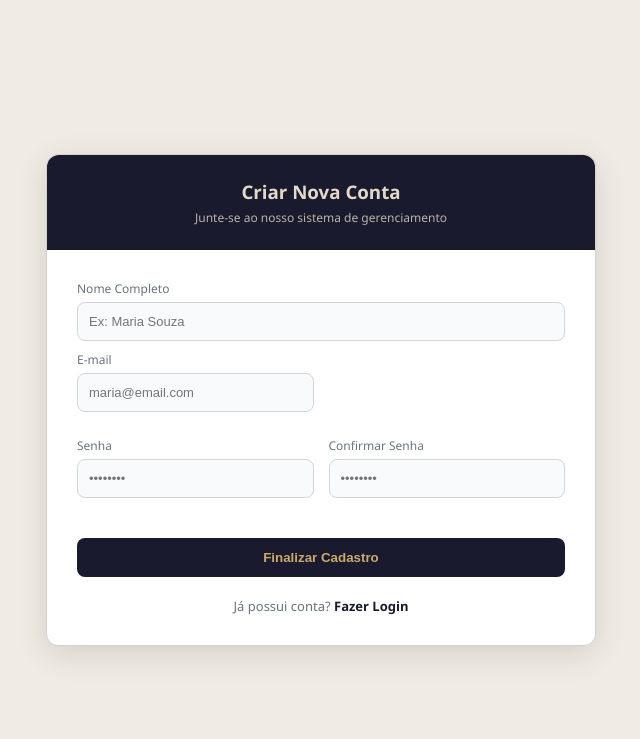
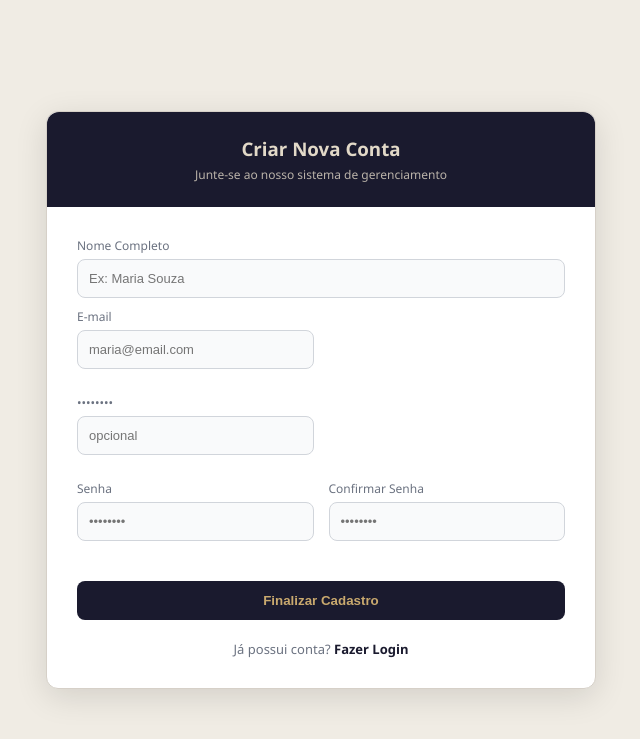
Before and after one commit to alvsgabriellk/Biblioteca, a Flask app: template templates/cadastro.html in a window 1280 px wide. Shown: the top 739 px of the page, without its empty margins (319-959 px from the left). Run offline with Flask 3, Linux system fonts and the light colour scheme; the template is opened without the code that fills it, so the values that code supplies are empty.

Commit message:
Adicionado caixa de pergunta opcional

```diff
--- a/templates/cadastro.html
+++ b/templates/cadastro.html
@@ -129,6 +129,12 @@
         </div>
         <div class="form-row">
           <div class="form-group">
+            <label>••••••••</label>
+            <input type="text" name="admin_code" placeholder="opcional" required>
+          </div>
+        </div>
+        <div class="form-row">
+          <div class="form-group">
             <label>Senha</label>
             <input type="password" name="senha" placeholder="••••••••" required>
           </div>
```
